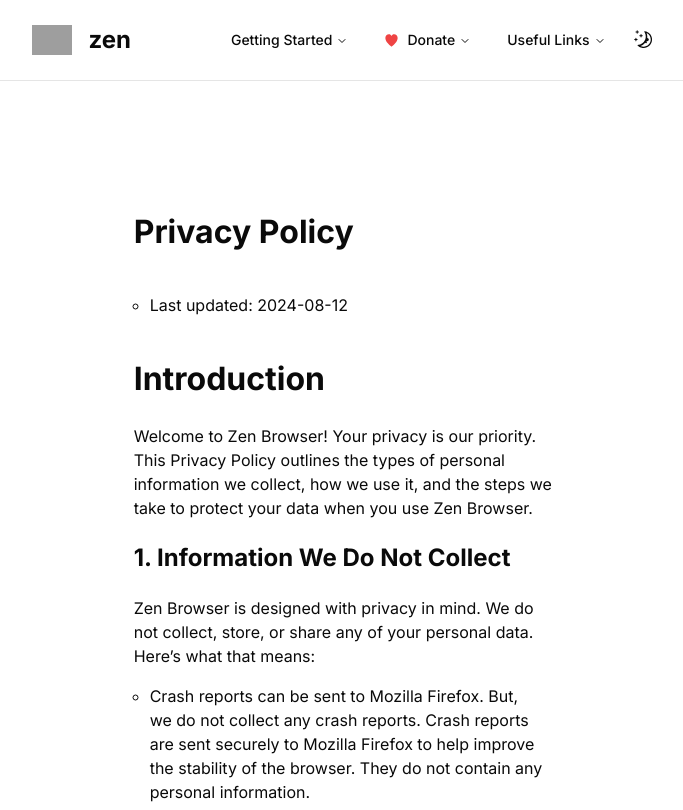
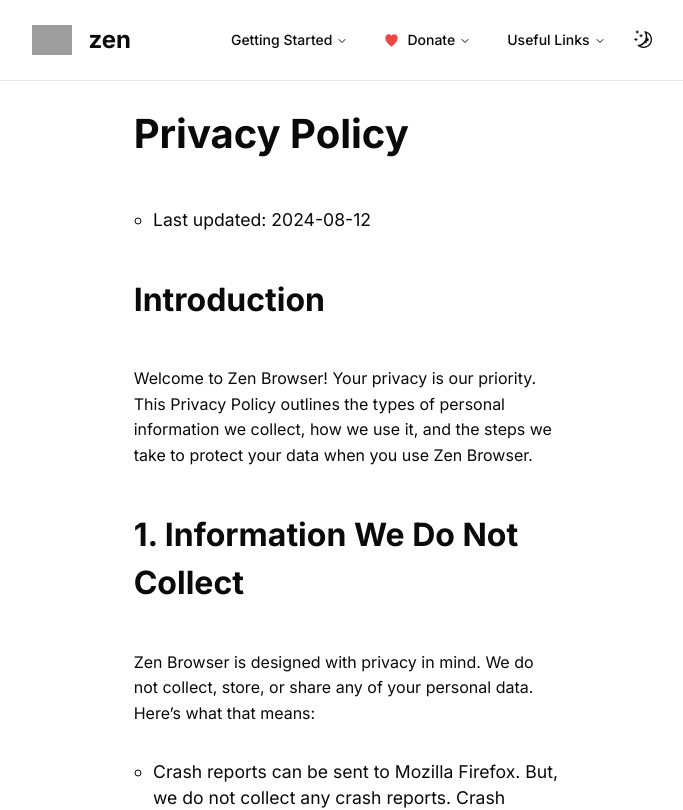
Before and after one commit to zen-browser/www, a Next.js app: page /privacy-policy in a window 1280 px wide. Shown: the top 810 px of the page, without its empty margins (293-976 px from the left). Built offline with nearby package versions, Linux system fonts and the light colour scheme; grey boxes are pictures that could not be loaded.

Commit message:
Reduce margin and adjust spacing for Privacy Policy and About pages

```diff
--- a/src/app/privacy-policy/markdown.css
+++ b/src/app/privacy-policy/markdown.css
@@ -1,37 +1,58 @@
-
 #policy h1 {
-  font-size: 2em;
+  font-size: 2.5em;
   margin: 0.67em 0;
   font-weight: bold;
 }
+
+#policy {
+  padding-top: 2.5em;
+  margin-top: 4em;
+}
+
 
 #policy h1:first-child {
   margin-top: 0 !important;
 }
 
 #policy h2 {
-  font-size: 1.5em;
+  font-size: 2em;
   margin: 0.83em 0;
   font-weight: bold;
 }
 
 #policy h3 {
-  font-size: 1.17em;
+  font-size: 1.5em;
   margin: 1em 0;
+  font-weight: semi-bold;
 }
 
 #policy ul {
-  margin: 1em;
+  margin: 1em 0;
 }
 
 #policy li {
   list-style: circle;
+  margin-left: 1.1em;
+  font-size: 1.1em;
 }
 
+/* Link styles */
 #policy a {
   color: #007bff;
+  transition: color 0.2s ease-in-out;
+}
+
+#policy a:hover {
+  text-decoration: underline;
+  color: #0056b3;
 }
 
 #policy hr {
   margin: 2em 0;
+  border: 1px solid #ddd;
 }
+
+#policy p {
+  margin: 1em 0;
+  line-height: 1.6;
+}
--- a/src/app/privacy-policy/page.tsx
+++ b/src/app/privacy-policy/page.tsx
@@ -15,7 +15,7 @@ export default function PrivacyPolicy() {
 # Privacy Policy
 * Last updated: 2024-08-12
 
-# Introduction
+## Introduction
 Welcome to Zen Browser! Your privacy is our priority. This Privacy Policy outlines the types of personal information we collect, how we use it, and the steps we take to protect your data when you use Zen Browser.
 
 ## 1. Information We Do Not Collect
@@ -23,56 +23,56 @@ Zen Browser is designed with privacy in mind. We do not collect, store, or share
 
 * Crash reports can be sent to Mozilla Firefox. But, we do not collect any crash reports. Crash reports are sent securely to Mozilla Firefox to help improve the stability of the browser. They do not contain any personal information.
 
-## 1.1. No Telemetry
+### **1.1. No Telemetry**
 We do not collect any telemetry data.
 
 However, you can opt-in to share telemetry data to Mozilla for the improvement of FireFox (the base upon which the Zen Browser is built). It will be treated in accordance with their Privacy Policy which you can read about [here](https://www.mozilla.org/en-US/privacy/).
 
-## 1.2. No Personal Data Collection
+### **1.2. No Personal Data Collection**
 Zen Browser does not collect any personal information such as your IP address, browsing history, search queries, or form data.
 
-## 1.3. No Third-Party Tracking
+### **1.3. No Third-Party Tracking**
 We do not allow third-party trackers or analytics tools to operate within Zen Browser. Your browsing activity remains entirely private and is not shared with any third party. Mozilla is not considered a third party as it is the base of Zen Browser.
 
-# 2. Information Stored Locally on Your Device
-## 2.1. Browsing Data
+## 2. Information Stored Locally on Your Device
+### **2.1. Browsing Data**
 Zen Browser stores certain data locally on your device to enhance your browsing experience. This includes:
 
 * **Cookies**: Cookies are stored locally on your device and are not shared with Zen Browser or any third party. You have full control over the management of cookies through the browser’s settings.
 * **Cache and Temporary Files**: Zen Browser may store cache files and other temporary data locally to improve performance. These files can be cleared at any time through the browser’s settings.
 
-## 2.2. Settings and Preferences
+### **2.2. Settings and Preferences**
 Any customizations, settings, and preferences you make within Zen Browser are stored locally on your device. We do not have access to or control over this data.
 
-# 3. Sync Feature
+## 3. Sync Feature
 Zen Browser offers a "Sync" feature, this is implemented using Mozilla Firefox's Sync feature. This feature allows you to synchronize your bookmarks, history, passwords, and other data across multiple devices. For this feature to work, your data is encrypted and stored on Mozilla’s servers and is treated in accordance with their Privacy Policy. We, at Zen, cannot view any of this data.
 
 * [Mozilla Firefox Sync](https://www.mozilla.org/en-US/privacy/mozilla-accounts/)
 * [This is how we store your passwords](https://support.mozilla.org/en-US/kb/how-firefox-securely-saves-passwords#:~:text=Firefox%20Desktop%20encrypts%20your%20passwords,cryptography%20to%20obscure%20your%20passwords.)
 
-# 4. Data Security
+## 4. Data Security
 Although Zen Browser does not collect your data, we are committed to protecting the information that is stored locally on your device and, if you use the Sync feature, the encrypted data stored on Mozilla's servers. We recommend that you use secure passwords, enable device encryption, and regularly update your software to ensure your data remains safe.
 
 * Note that most of the security measures are taken care by Mozilla Firefox.
 
-# 5. Your Control
-## 5.1. Data Deletion
+## 5. Your Control
+### **5.1. Data Deletion**
 You have full control over all data stored locally on your device by Zen Browser. You can clear your browsing data, cookies, and cache at any time using the browser’s settings.
 
-## 5.2. Do Not Track
+### **5.2. Do Not Track**
 Zen Browser automatically honors "Do Not Track" requests by default. We ensure that no tracking of your activity occurs, in compliance with this setting.
 
-# 6. Our Website and Services
+## 6. Our Website and Services
 
 When you click on the "Download" button on our website, a number in the database is incremented to track the number of downloads. This is done to understand the popularity of the browser. No personal data is collected during the process.
 
-## 6.1.	External links
+### **6.1.	External links**
 Zen Browser may contain links to external websites or services that are not owned or operated by us. We are not responsible for the content or privacy practices of these sites. We recommend that you review the privacy policies of these sites before providing them with any personal information.
 
-# 7. Changes to This Privacy Policy
+## 7. Changes to This Privacy Policy
 We may update this Privacy Policy from time to time to reflect changes in our practices or legal requirements. We will notify you of any significant changes by updating the effective date at the top of this policy. Continued use of Zen Browser after such changes constitutes your acceptance of the new terms.
 
-# 8. Other telemetry done by Mozilla Firefox
+## 8. Other telemetry done by Mozilla Firefox
 
 We try to disable all telemetry data collection in Zen Browser. But, we may have missed some. Check the below links for more information.
 
@@ -80,7 +80,7 @@ You can also optionally enable telemetry data collection and other Mozilla Resea
 
 * Please check [Firefox Privacy Notice](https://www.mozilla.org/en-US/privacy/) for more information.
 
-# 9. Contact Us
+## 9. Contact Us
 If you have any questions or concerns about this Privacy Policy or Zen Browser, please contact us at:
 
 * Discord: [Zen Browser's Discord](https://discord.gg/zen-browser)
```
